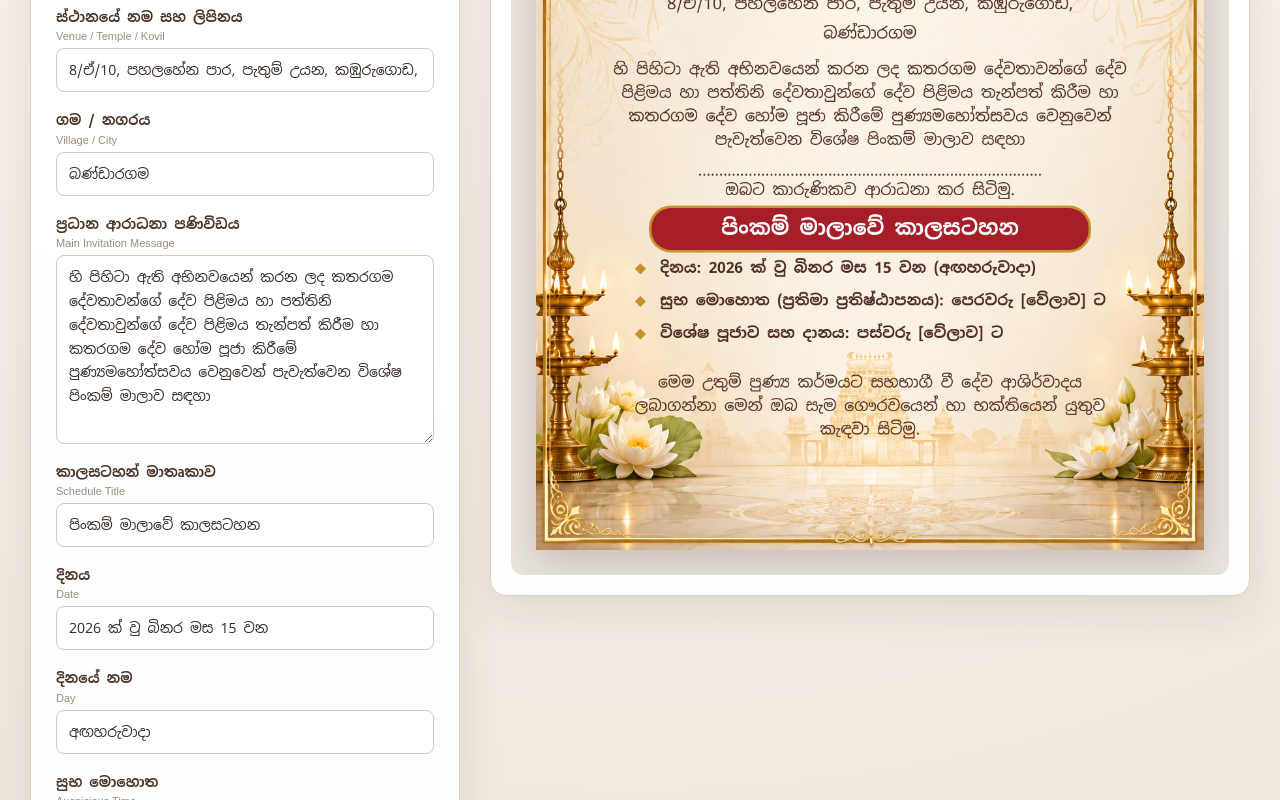
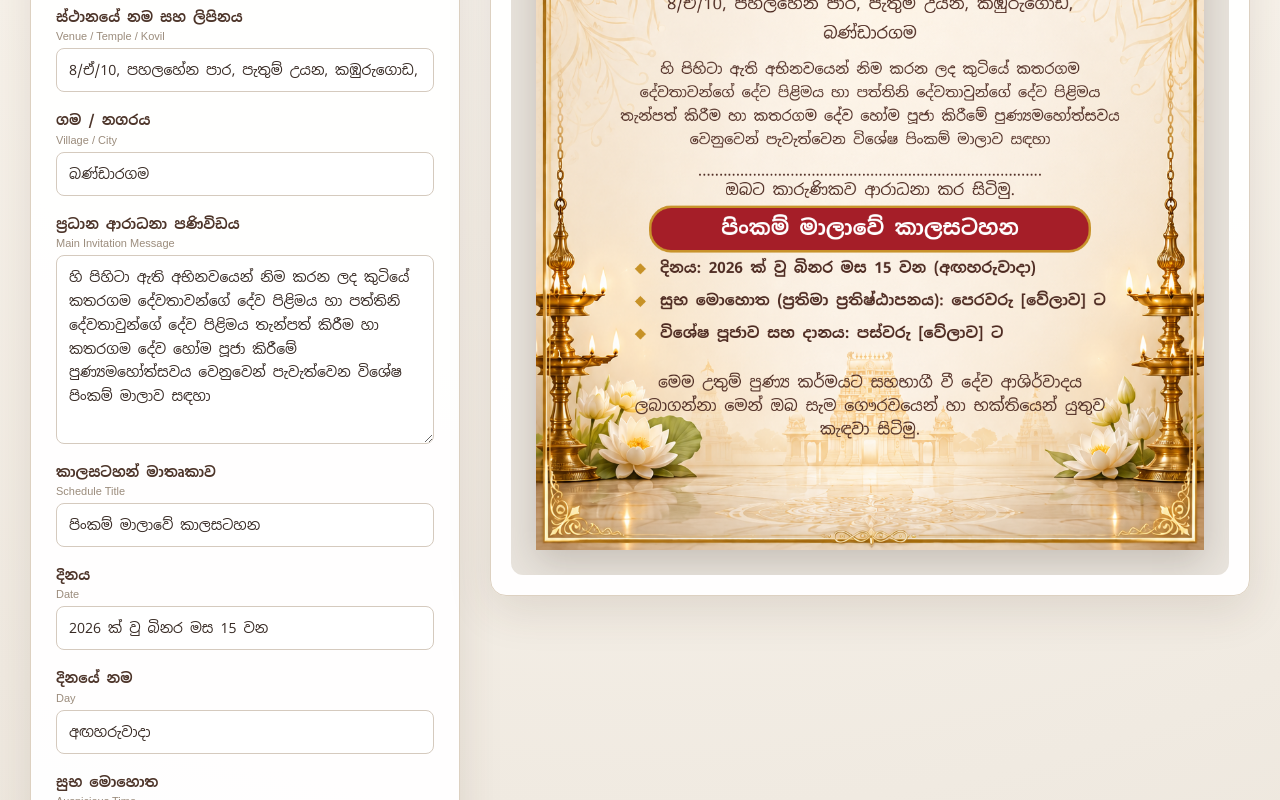
Before and after one commit to pravindag/kovil-invitation, a React (Vite) app: page / in a window 1280 px wide. Shown: the part 702-1502 px from the top of the page. Built offline with nearby package versions, Linux system fonts and the light colour scheme.

Commit message:
fourth modification for invitation

```diff
--- a/src/App.tsx
+++ b/src/App.tsx
@@ -7,7 +7,7 @@ const CANVAS_HEIGHT = 1536;
 const BACKGROUND_IMAGE = "/invitation-background.png";
 
 const DEFAULT_MAIN_MESSAGE =
-  "හි පිහිටා ඇති අභිනවයෙන් කරන ලද කතරගම දේවතාවන්ගේ දේව පිළිමය හා පත්තිනි දේවතාවුන්ගේ දේව පිළිමය තැන්පත් කිරීම හා කතරගම දේව හෝම පූජා කිරීමේ පුණ්‍යමහෝත්සවය වෙනුවෙන් පැවැත්වෙන විශේෂ පිංකම් මාලාව සඳහා";
+  "හි පිහිටා ඇති අභිනවයෙන් නිම කරන ලද කුටියේ කතරගම දේවතාවන්ගේ දේව පිළිමය හා පත්තිනි දේවතාවුන්ගේ දේව පිළිමය තැන්පත් කිරීම හා කතරගම දේව හෝම පූජා කිරීමේ පුණ්‍යමහෝත්සවය වෙනුවෙන් පැවැත්වෙන විශේෂ පිංකම් මාලාව සඳහා";
 
 const DEFAULT_FINAL_MESSAGE =
   "මෙම උතුම් පුණ්‍ය කර්මයට සහභාගී වී දේව ආශිර්වාදය ලබාගන්නා මෙන් ඔබ සැම ගෞරවයෙන් හා භක්තියෙන් යුතුව කැඳවා සිටිමු.";
```
